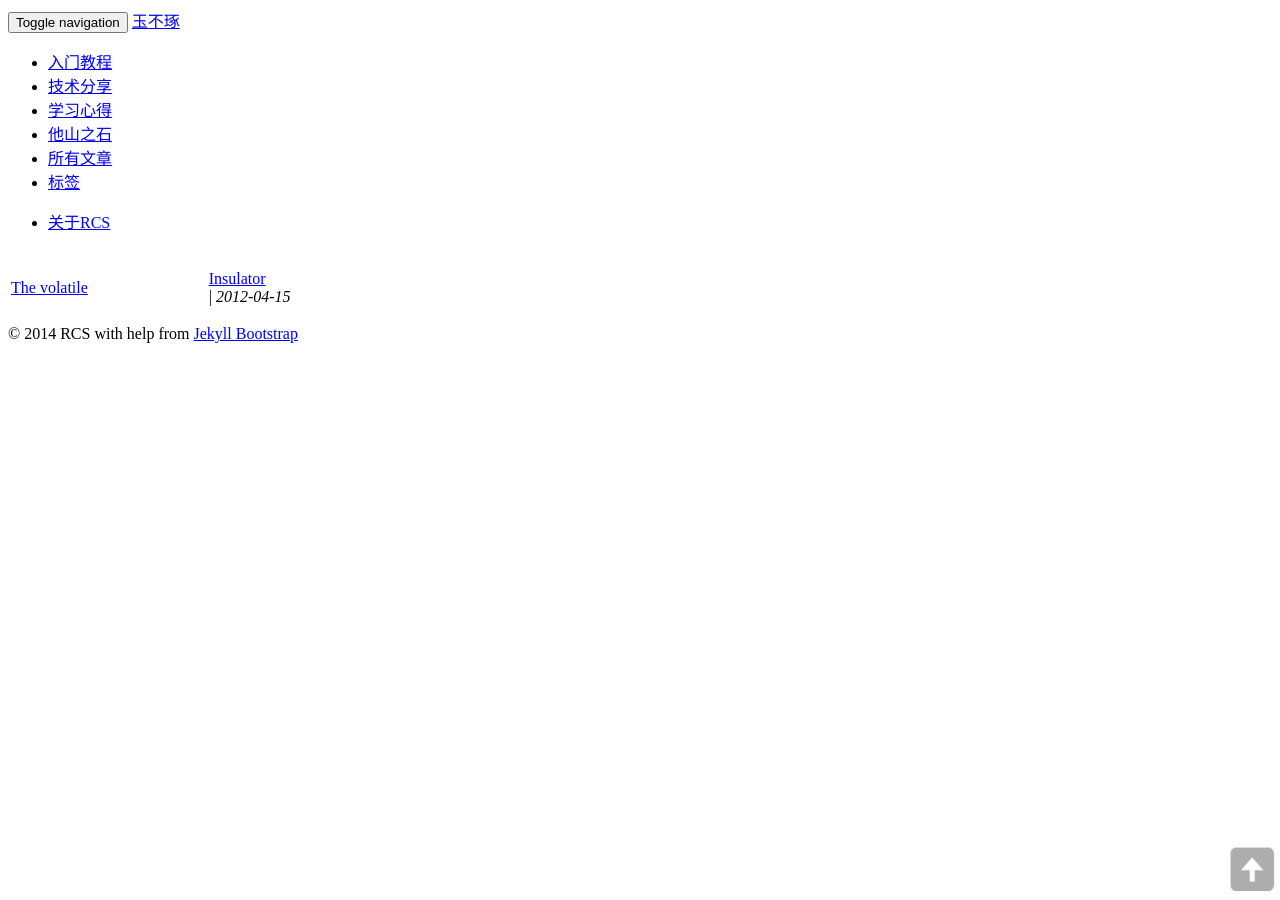
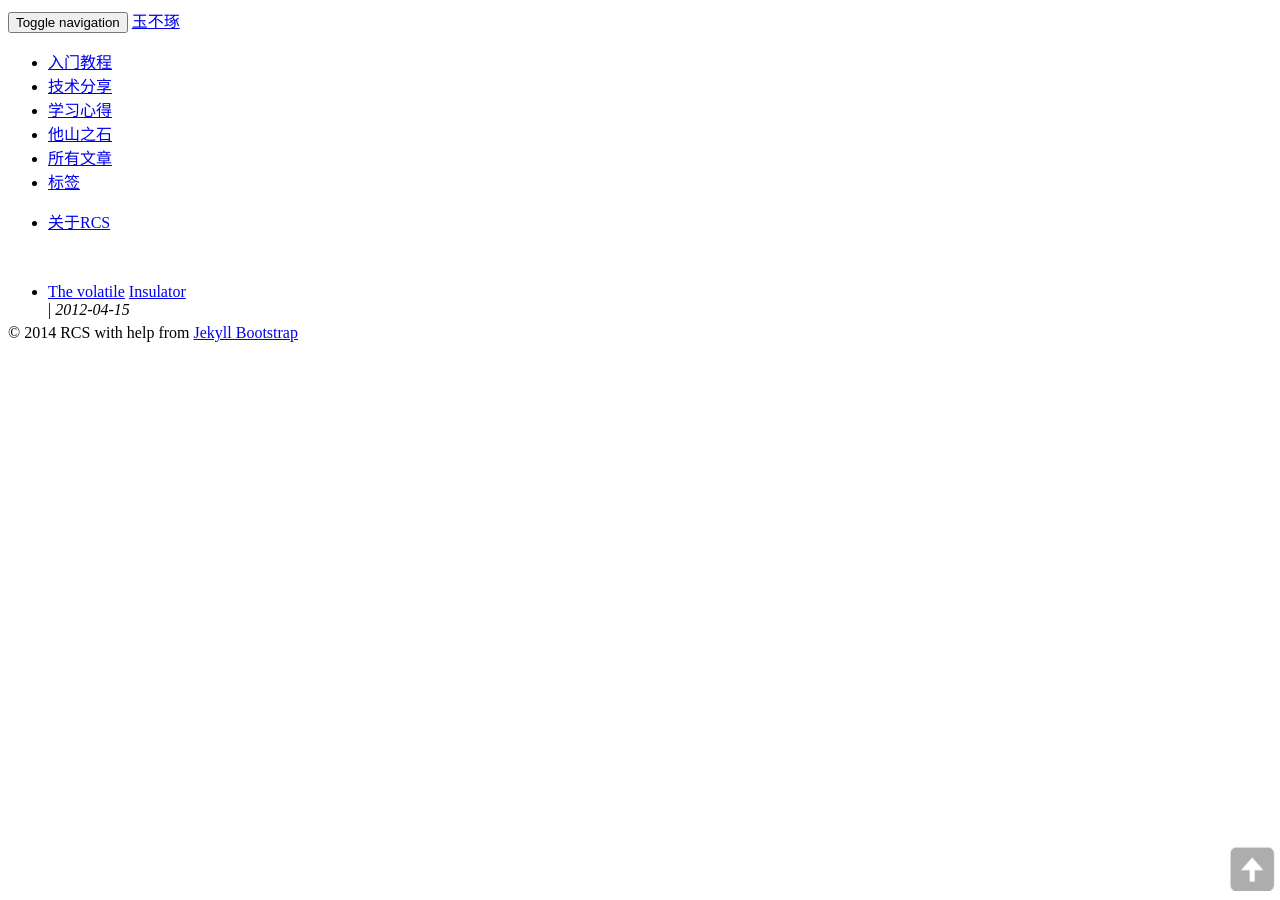
Before and after one commit to RCSTech/RCSTech.github.io, a Jekyll site: the page built from getstart.html, in a window 1280 px wide. Built offline with Jekyll 4.4.1, drawn with Linux system fonts in a browser that asks for light colours; nearby versions of some CDN libraries; a style sheet for code colours, icons or effects is not loaded.

Commit message:
rollback.

```diff
--- a/_includes/JB/pages_list
+++ b/_includes/JB/pages_list
@@ -27,11 +27,8 @@ Usage:
   {% for node in pages_list %}
     {% if node.title != null %}
       {% if group == null or group == node.group %}
-            <tr style="height: 25px;">
-            <td style="width:70%">
+            <li style="height: 25px;">
             <a href="{{ BASE_PATH }}{{node.url}}">{{node.title}}</a>
-            </td>
-            <td style="width:30%">
 
             {% if node.mail != null %}
             <a href ="mailto:{{node.mail}}" target="_blank">{{node.author}}</a>
@@ -42,8 +39,7 @@ Usage:
             |
             <cite>{{ node.date | date: "%Y-%m-%d" }}</cite>
             </div>
-            </td>
-            </tr>
+            </li>
 
 
       {% endif %}
--- a/assets/themes/insulator/css/style.css
+++ b/assets/themes/insulator/css/style.css
@@ -215,7 +215,7 @@ ul {
 }
 
 .categorybody{
-	max-width: 650px;
+	max-width: 700px;
 	padding-left: 15px;
 	padding-top: 0px;
 	padding-bottom:5px;
--- a/experience.html
+++ b/experience.html
@@ -14,10 +14,10 @@ sitemap:
               {% for category in site.categories %}
                     {% if category[0] == "学习心得" %}
                     <br/>
-                    <table class="table  table-bordered table-striped table-condensed table-hover">
+                    <ul>
                       {% assign pages_list = category[1] %}
                       {% include JB/pages_list %}
-                    </table>
+                    </ul>
                     {% endif %}
               {% endfor %}
 
--- a/getstart.html
+++ b/getstart.html
@@ -14,10 +14,10 @@ sitemap:
               {% for category in site.categories %}
                     {% if category[0] == "入门教程" %}
                     <br/>
-                    <table class="table table-bordered table-striped table-condensed table-hover">
+                    <ul>
                       {% assign pages_list = category[1] %}
                       {% include JB/pages_list %}
-                    </table>
+                    </ul>
                     {% endif %}
               {% endfor %}
 
--- a/reference.html
+++ b/reference.html
@@ -14,10 +14,10 @@ sitemap:
               {% for category in site.categories %}
                     {% if category[0] == "他山之石" %}
                     <br/>
-                    <table class="table table-bordered table-striped table-condensed table-hover">
+                    <ul>
                       {% assign pages_list = category[1] %}
                       {% include JB/pages_list %}
-                    </table>
+                    </ul>
                     {% endif %}
               {% endfor %}
 
--- a/tags.html
+++ b/tags.html
@@ -22,10 +22,10 @@ sitemap:
     <h3 class="taghead" id="{{ tag[0] }}-ref">{{ tag[0] }}</h3>
     <hr class="betweentags">
     <div class="categorybody">
-  <table class="table table-bordered table-striped table-condensed table-hover">
+  <ul>
     {% assign pages_list = tag[1] %}
     {% include JB/pages_list %}
-    </table>
+    </ul>
   </div>
 </div>
 
--- a/technology.html
+++ b/technology.html
@@ -14,10 +14,10 @@ sitemap:
               {% for category in site.categories %}
                     {% if category[0] == "技术分享" %}
                     <br/>
-                    <table class="table table-bordered table-striped table-condensed table-hover">
+                    <ul>
                       {% assign pages_list = category[1] %}
                       {% include JB/pages_list %}
-                    </table>
+                    </ul>
                     {% endif %}
               {% endfor %}
 
```
